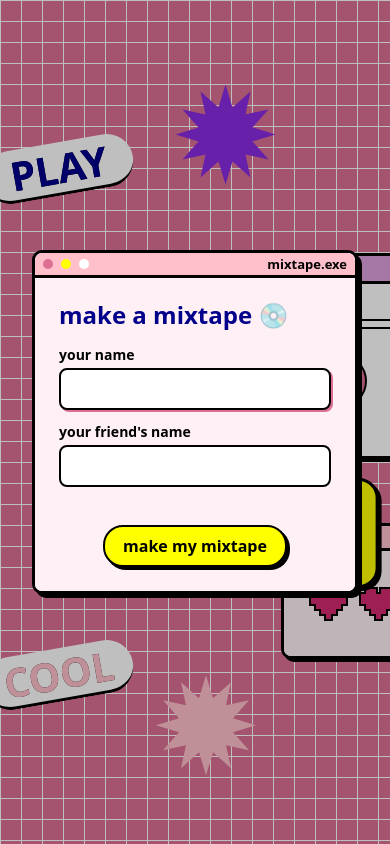
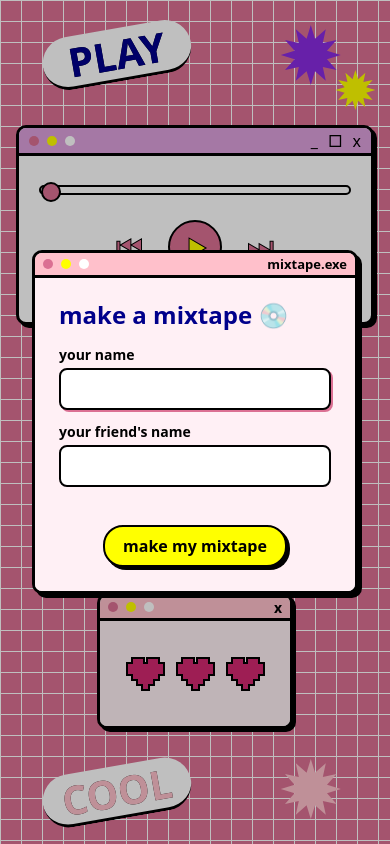
Before and after one commit to Maryam593/friendship-mixtape, a plain HTML site: page index.html in a window 390 px wide. Drawn offline with Linux system fonts and the light colour scheme.

Commit message:
Make the page responsive for phones and tablets

```diff
--- a/style.css
+++ b/style.css
@@ -295,7 +295,7 @@ html, body {
 .flower{
     position: absolute;
     top: 53%;
-    left: 400px;
+    left: 29%;              /* 1366px screen par 400px - ab har screen ke hisaab se */
     width: 140px;
     height: 140px;
     z-index: 10;
@@ -380,7 +380,7 @@ html, body {
     border-radius:20px;
     position: absolute;
     top:10%;
-    left:1000px;
+    left: 73%;              /* 1366px screen par 1000px - ab har screen ke hisaab se */
     z-index: 10;
     border-bottom: 3px solid black;
 }
@@ -665,3 +665,109 @@ html, body {
     cursor: wait;
     transform: none;
 }
+
+/* ---------- responsive: phone aur tablet (900px se chhoti screen) ---------- */
+/* yahan cheezein absolute jagah par nahi - ek ke neeche ek (CSS grid) */
+@media (max-width: 900px){
+    .main{
+        height: auto;
+        min-height: 100vh;
+        display: grid;
+        grid-template-columns: minmax(0, 1fr) minmax(0, 1fr);   /* do barabar khane (minmax 0 = andar ki cheez khana na phailaye) */
+        justify-items: center;
+        align-items: center;
+        align-content: center;               /* lambi screen par sab beech mein, faltu khaali jagah nahi */
+        gap: 28px 16px;
+        padding: 120px 16px 110px;           /* upar PLAY, neeche COOL stickers ki jagah */
+        box-sizing: border-box;
+    }
+    /* grid lines poore page ke peeche */
+    .grid{
+        position: absolute;
+        inset: 0;
+    }
+    /* ye teeno poori line lein */
+    .player,
+    .card-button,
+    .pixel-player{
+        grid-column: 1 / -1;
+    }
+    /* tarteeb: player, card button, phool + dil, mini window */
+    .player{ grid-row: 1; }
+    .card-button{ grid-row: 2; }
+    .pixel-player{ grid-row: 4; }
+    .player{
+        position: relative;
+        top: auto;
+        left: auto;
+        width: 100%;
+        max-width: 400px;
+        box-sizing: border-box;
+    }
+    .player-body{
+        padding: 24px 20px;
+    }
+    .card-button{
+        position: relative;
+        top: auto;
+        left: auto;
+        transform: none;
+    }
+    .card-button:hover{
+        transform: scale(1.05);
+    }
+    .pixel-player{
+        position: relative;
+        top: auto;
+        left: auto;
+    }
+    /* phool aur dil wala box - neeche ek line mein */
+    .flower{
+        position: relative;
+        top: auto;
+        left: auto;
+        grid-row: 3;
+        grid-column: 1;
+    }
+    .heart-sign{
+        grid-row: 3;
+        grid-column: 2;
+    }
+    .heart-bubble{
+        position: relative;
+        top: auto;
+        left: auto;
+    }
+    /* stickers - kinaron par sajawat (content ke upar nahi) */
+    .obj-1{
+        top: 55px;
+        left: 30%;
+    }
+    .obj-2{
+        top: auto;
+        bottom: 25px;
+        left: 30%;
+        transform: translate(-50%, 0) rotate(-10deg);
+    }
+    .star-1,
+    .star-2,
+    .star-3{
+        width: 60px;
+        height: 60px;
+    }
+    .star-1{
+        top: 25px;
+        left: 72%;
+    }
+    .star-2{
+        top: 70px;
+        left: 86%;
+        width: 40px;
+        height: 40px;
+    }
+    .star-3{
+        top: auto;
+        bottom: 25px;
+        left: 72%;
+    }
+}
```
